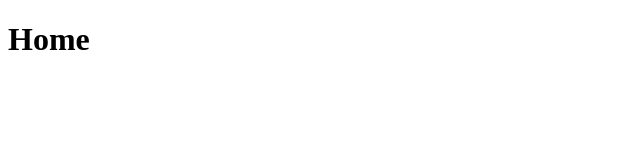
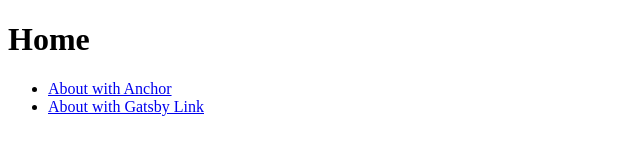
Before and after one commit to zTaaso/ztaaso-portfolio, a Gatsby site: page / in a window 1280 px wide. Shown: the whole page, without its empty margins (0-640 px from the left). Built offline with nearby package versions, Linux system fonts and the light colour scheme; Gatsby itself is replaced by a stand-in of ours.

Commit message:
creating page links

```diff
--- /dev/null
+++ b/src/pages/about.tsx
@@ -0,0 +1,5 @@
+import React from "react"
+
+const AboutPage = () => <h1>About Page</h1>
+
+export default AboutPage
--- a/src/pages/index.js
+++ b/src/pages/index.tsx
@@ -1,4 +1,5 @@
 import * as React from "react"
+import { Link } from "gatsby"
 
 import Layout from "../components/layout"
 import Seo from "../components/seo"
@@ -7,6 +8,15 @@ const IndexPage = () => (
   <Layout>
     <Seo title="Home" />
     <h1>Home</h1>
+
+    <ul>
+      <li>
+        <a href="/about">About with Anchor</a>
+      </li>
+      <li>
+        <Link to="/about">About with Gatsby Link</Link>
+      </li>
+    </ul>
   </Layout>
 )
 
```
